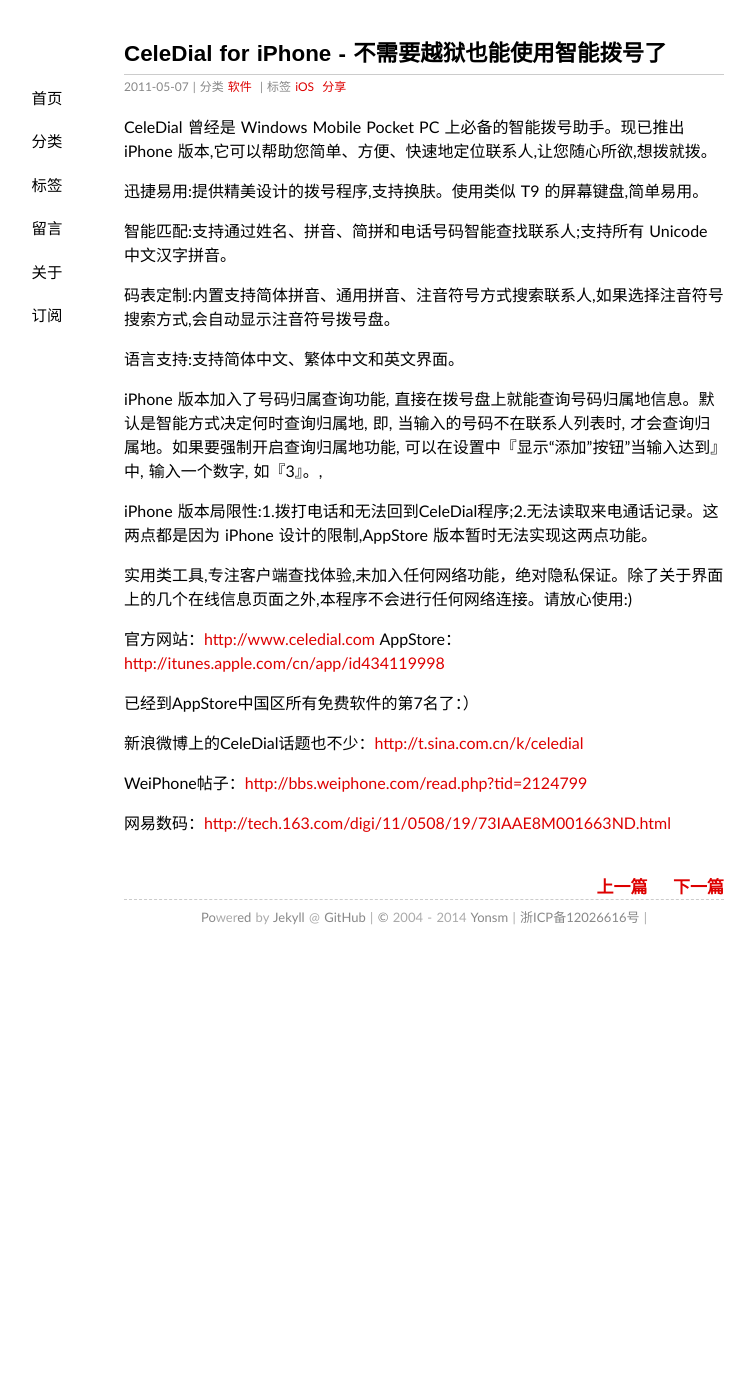
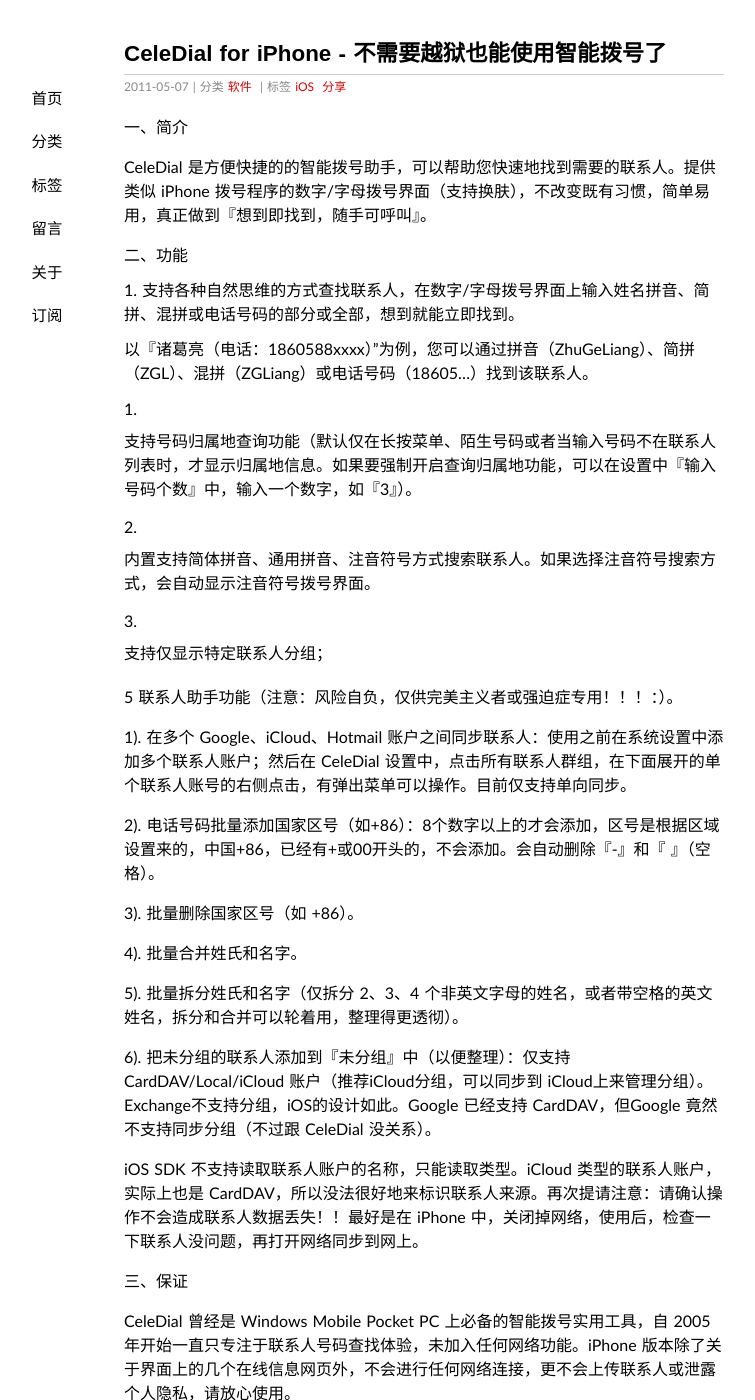
Before and after one commit to Yonsm/Yonsm.github.io, a Jekyll site: the page built from _posts/2011-05-07-celedial.md, in a window 1280 px wide and 1400 px high. Shown: the whole window, without its empty margins (216-971 px from the left). Built offline with Jekyll 4.4.1, drawn with Linux system fonts in a browser that asks for light colours; some web fonts are replaced; Markdown is read by kramdown in place of the engine named in the settings; comment, search, counter and statistics services are not loaded; some of the changed text lies outside the part shown.

Commit message:
Update 2011-05-07-celedial.md

```diff
--- a/_posts/2011-05-07-celedial.md
+++ b/_posts/2011-05-07-celedial.md
@@ -7,21 +7,51 @@ categories: 软件
 tags: iOS 分享
 ---
 
-CeleDial 曾经是 Windows Mobile Pocket PC 上必备的智能拨号助手。现已推出 iPhone 版本,它可以帮助您简单、方便、快速地定位联系人,让您随心所欲,想拨就拨。
+一、简介
 
-迅捷易用:提供精美设计的拨号程序,支持换肤。使用类似 T9 的屏幕键盘,简单易用。
+CeleDial 是方便快捷的的智能拨号助手，可以帮助您快速地找到需要的联系人。提供类似 iPhone 拨号程序的数字/字母拨号界面（支持换肤），不改变既有习惯，简单易用，真正做到『想到即找到，随手可呼叫』。
 
-智能匹配:支持通过姓名、拼音、简拼和电话号码智能查找联系人;支持所有 Unicode 中文汉字拼音。
+二、功能
 
-码表定制:内置支持简体拼音、通用拼音、注音符号方式搜索联系人,如果选择注音符号搜索方式,会自动显示注音符号拨号盘。
+1. 支持各种自然思维的方式查找联系人，在数字/字母拨号界面上输入姓名拼音、简拼、混拼或电话号码的部分或全部，想到就能立即找到。
 
-语言支持:支持简体中文、繁体中文和英文界面。
+ 以『诸葛亮（电话：1860588xxxx）"为例，您可以通过拼音（ZhuGeLiang）、简拼（ZGL）、混拼（ZGLiang）或电话号码（18605...）找到该联系人。
 
-iPhone 版本加入了号码归属查询功能, 直接在拨号盘上就能查询号码归属地信息。默认是智能方式决定何时查询归属地, 即, 当输入的号码不在联系人列表时, 才会查询归属地。如果要强制开启查询归属地功能, 可以在设置中『显示“添加”按钮”当输入达到』中, 输入一个数字, 如『3』。, <!-- more -->
+2. 支持号码归属地查询功能（默认仅在长按菜单、陌生号码或者当输入号码不在联系人列表时，才显示归属地信息。如果要强制开启查询归属地功能，可以在设置中『输入号码个数』中，输入一个数字，如『3』）。
 
-iPhone 版本局限性:1.拨打电话和无法回到CeleDial程序;2.无法读取来电通话记录。这两点都是因为 iPhone 设计的限制,AppStore 版本暂时无法实现这两点功能。
+3. 内置支持简体拼音、通用拼音、注音符号方式搜索联系人。如果选择注音符号搜索方式，会自动显示注音符号拨号界面。
 
-实用类工具,专注客户端查找体验,未加入任何网络功能，绝对隐私保证。除了关于界面上的几个在线信息页面之外,本程序不会进行任何网络连接。请放心使用:)
+4. 支持仅显示特定联系人分组；
+
+5 联系人助手功能（注意：风险自负，仅供完美主义者或强迫症专用！！！：）。
+
+ 1). 在多个 Google、iCloud、Hotmail 账户之间同步联系人：使用之前在系统设置中添加多个联系人账户；然后在 CeleDial 设置中，点击所有联系人群组，在下面展开的单个联系人账号的右侧点击，有弹出菜单可以操作。目前仅支持单向同步。
+
+ 2). 电话号码批量添加国家区号（如+86）：8个数字以上的才会添加，区号是根据区域设置来的，中国+86，已经有+或00开头的，不会添加。会自动删除『-』和『 』（空格）。
+
+ 3). 批量删除国家区号（如 +86）。
+
+ 4). 批量合并姓氏和名字。
+
+ 5). 批量拆分姓氏和名字（仅拆分 2、3、4 个非英文字母的姓名，或者带空格的英文姓名，拆分和合并可以轮着用，整理得更透彻）。
+
+ 6). 把未分组的联系人添加到『未分组』中（以便整理）：仅支持 CardDAV/Local/iCloud 账户（推荐iCloud分组，可以同步到 iCloud上来管理分组）。Exchange不支持分组，iOS的设计如此。Google 已经支持 CardDAV，但Google 竟然不支持同步分组（不过跟 CeleDial 没关系）。
+
+ iOS SDK 不支持读取联系人账户的名称，只能读取类型。iCloud 类型的联系人账户，实际上也是 CardDAV，所以没法很好地来标识联系人来源。再次提请注意：请确认操作不会造成联系人数据丢失！！最好是在 iPhone 中，关闭掉网络，使用后，检查一下联系人没问题，再打开网络同步到网上。
+
+三、保证
+
+CeleDial 曾经是 Windows Mobile Pocket PC 上必备的智能拨号实用工具，自 2005 年开始一直只专注于联系人号码查找体验，未加入任何网络功能。iPhone 版本除了关于界面上的几个在线信息网页外，不会进行任何网络连接，更不会上传联系人或泄露个人隐私，请放心使用。
+
+四、局限
+
+由于 iPhone 系统设计的限制，本程序和其它所有 AppStore 中提供的程序一样，有以下局限性:
+
+♠ 无法获取系统的通话记录;
+♠ 呼叫前需要确认，或者通话结束后无法自动返回本程序(可在设置中选择何种方式);
+♠ 无法截获或者修改通话过程，因此来电号码归属地自动查询、接通提醒、电话防火墙等功能无法实现。
+
+如果由此造成任何不便，请谅解。欢迎给我们评分，或反馈意见和建议。
 
 官方网站：[http://www.celedial.com](http://www.celedial.com)
 AppStore：[http://itunes.apple.com/cn/app/id434119998](http://itunes.apple.com/cn/app/id434119998)
```
